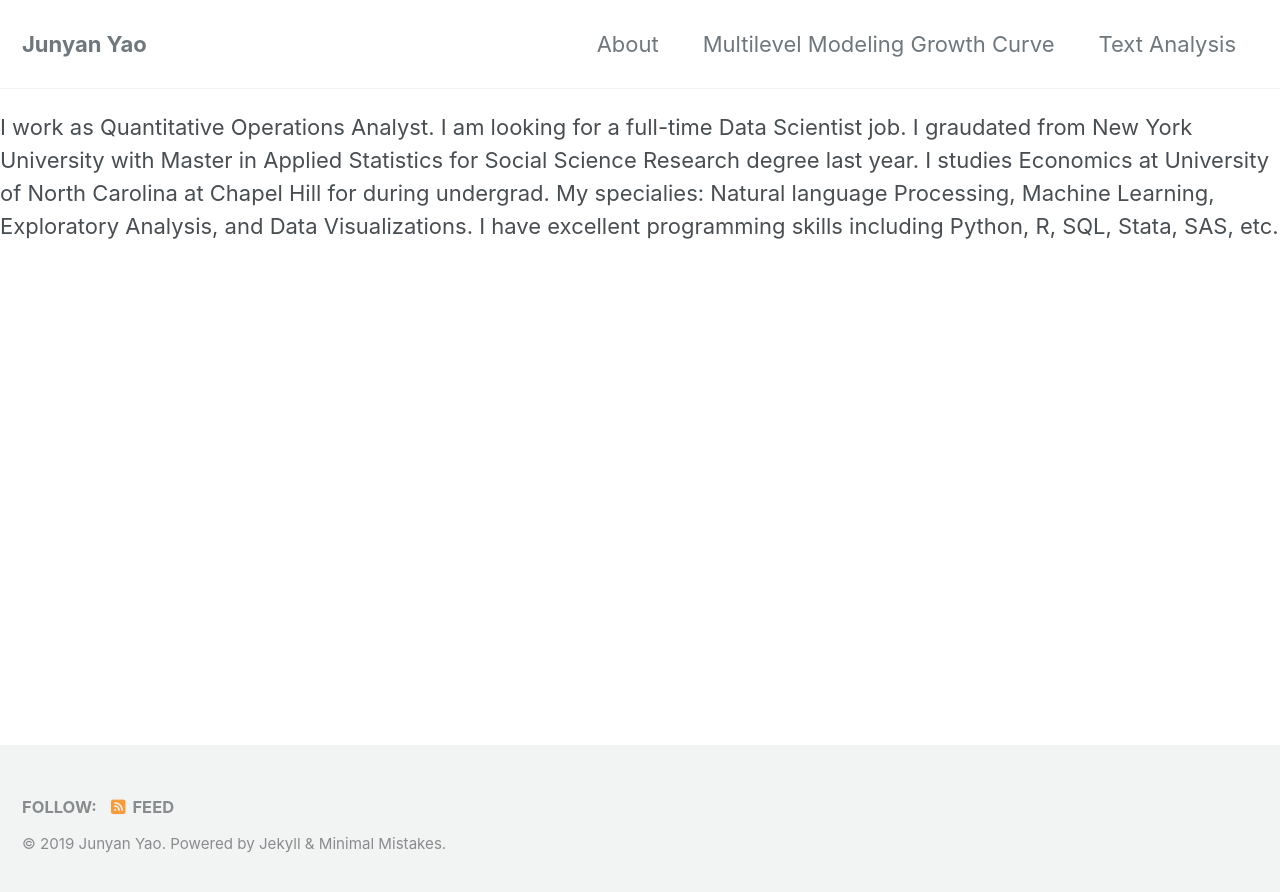
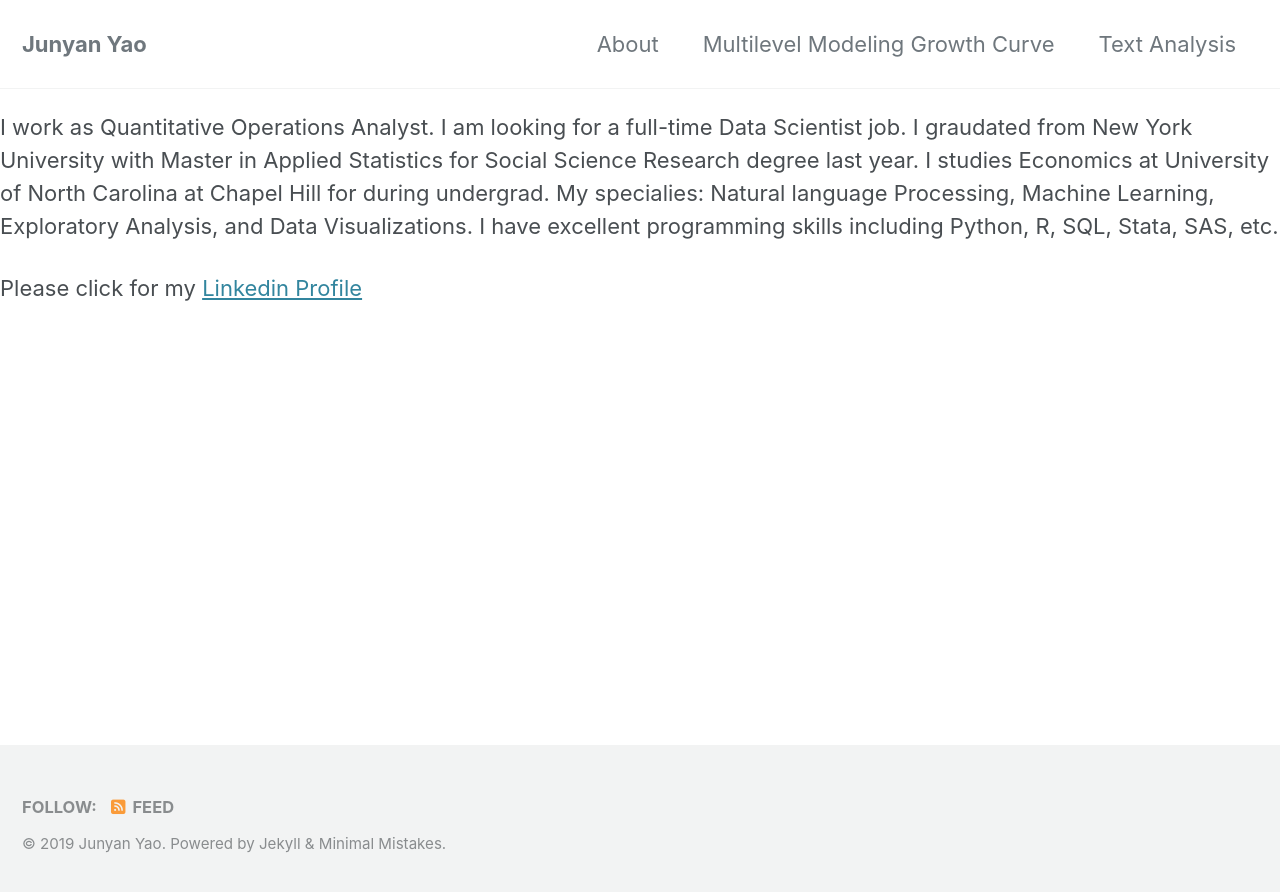
Before and after one commit to junyanyao/junyanyao.github.io, a Jekyll site: the page built from _pages/about.md, in a window 1280 px wide. Shown: the top 892 px of the page. Built offline with Jekyll 4.4.1, drawn with Linux system fonts in a browser that asks for light colours; cached includes are drawn as plain includes; nearby versions of some CDN libraries; our own code applies the rules of GitHub Pages for plain Markdown files.

Commit message:
add linkedin

```diff
--- a/_pages/about.md
+++ b/_pages/about.md
@@ -5,4 +5,8 @@ header:
     image: "/images/wsq.jpg"
 ---
 
-I work as Quantitative Operations Analyst. I am looking for a full-time Data Scientist job. I graudated from New York University with Master in Applied Statistics for Social Science Research degree last year. I studies Economics at University of North Carolina at Chapel Hill for during undergrad. My specialies: Natural language Processing, Machine Learning, Exploratory Analysis, and Data Visualizations. I have excellent programming skills including Python, R, SQL, Stata, SAS, etc.
+
+<p> I work as Quantitative Operations Analyst. I am looking for a full-time Data Scientist job. I graudated from New York University with Master in Applied Statistics for Social Science Research degree last year. I studies Economics at University of North Carolina at Chapel Hill for during undergrad. My specialies: Natural language Processing, Machine Learning, Exploratory Analysis, and Data Visualizations. I have excellent programming skills including Python, R, SQL, Stata, SAS, etc. </p>
+
+
+Please click for my [Linkedin Profile](https://www.linkedin.com/in/junyanyao/)
```
